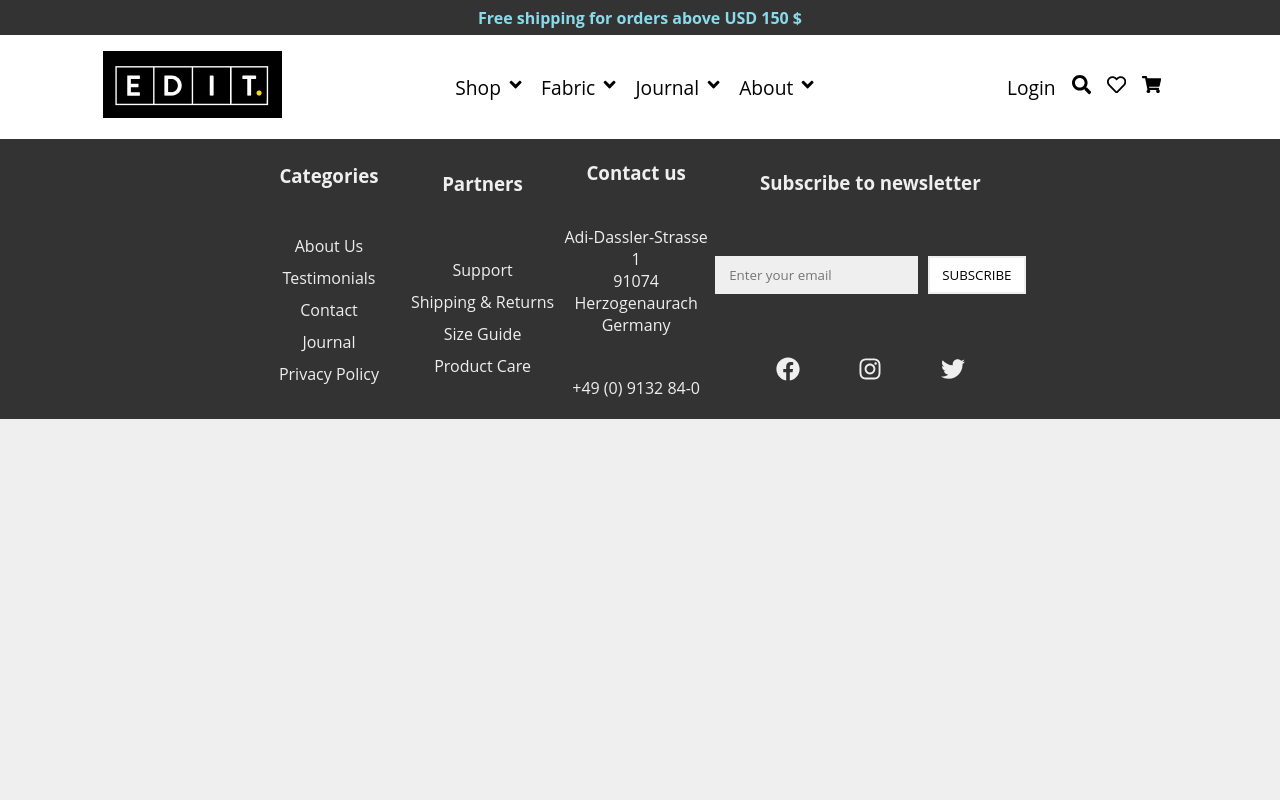
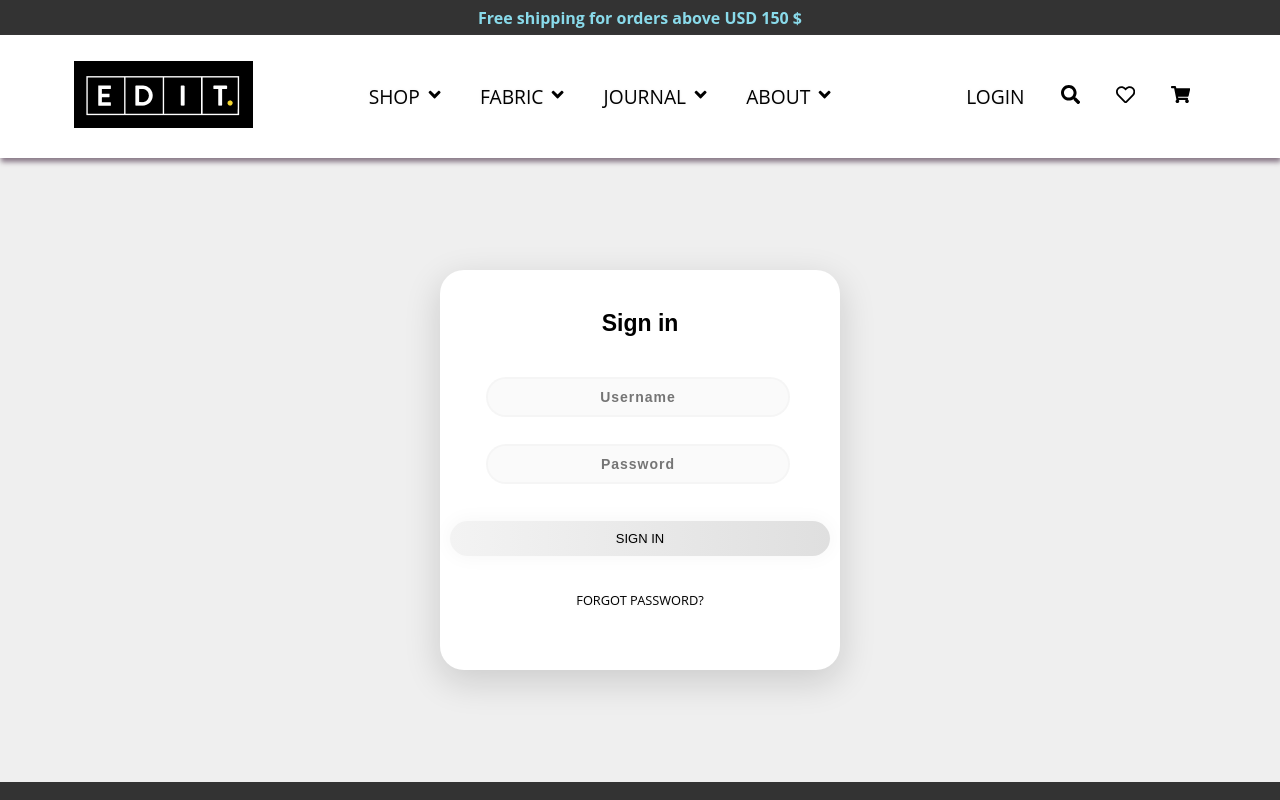
Before and after one commit to Bleites/React-Online-Store, a React (Vite) app in the folder Online-Store/: page /login in a window 1280 px wide. Shown: the top 800 px of the page. Built offline with nearby package versions, Linux system fonts and the light colour scheme.

Commit message:
login & footer corrigidos

```diff
--- a/Online-Store/src/App.jsx
+++ b/Online-Store/src/App.jsx
@@ -3,6 +3,7 @@ import { BrowserRouter as Router, Routes, Route, Link } from 'react-router-dom'
 import Home from './components/pages/Home'
 import Product from './components/pages/Product'
 import ProductList from './components/pages/ProductList'
+import Login from './components/pages/Login'
 
 import ShippPub from './components/layout/ShippPub'
 import NavBar from './components/layout/NavBar'
@@ -20,7 +21,8 @@ function App() {
               {/* <Route path="/projects" element={<Projects />} /> */}
               <Route path="/product" element={<Product />} />
               <Route path="/productlist" element={<ProductList />} />
-              <Route path="/journal" element={<Journal/>} />
+              <Route path="/journal" element={<Journal />} />
+              <Route path="/login" element={<Login />} />
               {/* <Route path="/newproject" element={<NewProject />} />
               <Route path="/project/:id" element={<Project />} /> */}
         </Routes>
--- a/Online-Store/src/components/layout/Footer.module.css
+++ b/Online-Store/src/components/layout/Footer.module.css
@@ -1,9 +1,9 @@
 footer{
 
-        width: 100%;
-        background-color: #333333;
-        text-align: center;
-        height: 35vh;
+    width: 100%;
+    background-color: #333333;
+    text-align: center;
+    height: 35vh;
 
 }
 
@@ -76,10 +76,10 @@ form div button:hover{
     display: flex;
     align-items: center;
     justify-content: space-evenly;
-
 }
 
 .social_list_item{
+    font-size: 1.5rem;
     transition: 0.5s;
 }
 
--- a/Online-Store/src/components/layout/NavBar.jsx
+++ b/Online-Store/src/components/layout/NavBar.jsx
@@ -35,7 +35,7 @@ function NavBar () {
 
                 <ul className={styles.list}>
                     <li className={styles.item}>
-                    <a href="/">Login</a>
+                    <a href="/login">Login</a>
                     </li>
 
                     <li className={styles.item}>
--- a/Online-Store/src/components/layout/NavBar.module.css
+++ b/Online-Store/src/components/layout/NavBar.module.css
@@ -3,6 +3,7 @@
     justify-content: space-around;
     background-color: white;
     padding: 1em;
+    box-shadow: 1px 4px 5px 0px #897988;
 }
 
 .list {
--- /dev/null
+++ b/Online-Store/src/components/pages/Login.jsx
@@ -0,0 +1,22 @@
+import styles from './Login.module.css'
+
+function Login(){
+
+
+    return(
+
+    <div className={styles.body}>
+            <div className={styles.main}>
+                <p className={styles.sign} align="center">Sign in</p>
+                <form className={styles.form1}>
+                <input className={styles.un} type="text" align="center" placeholder="Username"></input>
+                <input className={styles.pass} type="password" align="center" placeholder="Password"></input>
+                <a className={styles.submit} align="center">Sign in</a>
+                <p className={styles.forgot} align="center"><a href="#">Forgot Password?</a></p>
+                </form>
+            </div>
+    </div>
+    )
+}
+
+export default Login
--- /dev/null
+++ b/Online-Store/src/components/pages/Login.module.css
@@ -0,0 +1,105 @@
+
+.body {
+    font-family: 'Ubuntu', sans-serif;
+}
+
+.main {
+    background-color: #FFFFFF;
+    width: 400px;
+    height: 400px;
+    margin: 7em auto;
+    border-radius: 1.5em;
+    box-shadow: 0px 11px 35px 2px rgba(0, 0, 0, 0.14);
+}
+
+.sign {
+    padding-top: 40px;
+    color: black;
+    font-family: 'Ubuntu', sans-serif;
+    font-weight: bold;
+    font-size: 23px;
+}
+
+.un {
+    width: 76%;
+    color: rgb(38, 50, 56);
+    font-weight: 700;
+    font-size: 14px;
+    letter-spacing: 1px;
+    background: rgba(136, 126, 126, 0.04);
+    padding: 10px 20px;
+    border: none;
+    border-radius: 20px;
+    outline: none;
+    box-sizing: border-box;
+    border: 2px solid rgba(0, 0, 0, 0.02);
+    margin-bottom: 50px;
+    margin-left: 46px;
+    text-align: center;
+    margin-bottom: 27px;
+    font-family: 'Ubuntu', sans-serif;
+}
+
+.form1 {
+    padding-top: 40px;
+}
+
+.pass {
+    width: 76%;
+    color: rgb(38, 50, 56);
+    font-weight: 700;
+    font-size: 14px;
+    letter-spacing: 1px;
+    background: rgba(136, 126, 126, 0.04);
+    padding: 10px 20px;
+    border: none;
+    border-radius: 20px;
+    outline: none;
+    box-sizing: border-box;
+    border: 2px solid rgba(0, 0, 0, 0.02);
+    margin-bottom: 50px;
+    margin-left: 46px;
+    text-align: center;
+    margin-bottom: 27px;
+    font-family: 'Ubuntu', sans-serif;
+}
+
+
+.un:focus, .pass:focus {
+    border: 2px solid rgba(0, 0, 0, 0.18);
+}
+
+.submit {
+    cursor: pointer;
+    border-radius: 5em;
+    color: black;
+    background: linear-gradient(to right, #f3f3f3, #dfdfdf);
+    border: 0;
+    padding-bottom: 10px;
+    padding-top: 10px;
+    font-family: 'Ubuntu', sans-serif;
+    font-size: 13px;
+    box-shadow: 0 0 20px 1px rgba(0, 0, 0, 0.04);
+}
+
+.forgot {
+    text-shadow: 0px 0px 3px rgba(117, 117, 117, 0.12);
+    color: black;
+    padding-top: 15px;
+}
+
+a {
+    text-shadow: 0px 0px 3px rgba(117, 117, 117, 0.12);
+    color: black;
+    text-decoration: none
+}
+
+a:hover {
+    color: #ffbb33;
+}
+
+@media (max-width: 600px) {
+    .main {
+        border-radius: 0px;
+    }
+}
--- a/Online-Store/src/components/pages/ProductList.jsx
+++ b/Online-Store/src/components/pages/ProductList.jsx
@@ -1,6 +1,7 @@
 import ProductCard from '../products/ProductCard';
 import BannerProductList from '../layout/BannerProductList';
 import FilterProduct from '../FilterProduct/FilterProduct';
+import { FaAngleRight, FaAngleDown, FaAngleUp} from "react-icons/fa"
 
 import loadingImg from '../imgs/loading.svg';
 // import fullBanner from '../imgs/slider/slider01-medium.jpg'
@@ -73,43 +74,50 @@ function ProductList() {
 	}, [limit, size, category, sortBy]);
 
 	return (
-		<>
+		<div className={styles.body}>
 			<BannerProductList />
 			{/* // sort by */}
 			<FilterProduct handlerSort={handlerSort}/>
 
 			<div className={styles.container}>
 
-            <div className={styles.asidebar}>
+                    <div className={styles.asidebar_container}>
                         {/* <p onClick={() => setCategory(2)}>Clicar para setar por categorias</p> */}
-                    <h3>Filters</h3>
+                        <h3 className={styles.asidebar_title}>Filters</h3>
+
+                        <div className={styles.filters_container}>
                                 <br />
-                    <div className={styles.filters_container}>
-                        <button className={styles.dropdown_btn}>Tops</button>
+                                <h3 className={styles.fa_icons}>Tops<span><FaAngleDown/></span></h3>
                             <div  className={styles.dropdown_container}>
-                            <a href="#">Jackets</a>
-                            <a href="#">Sweaters</a>
-                            <a href="#">Shirts</a>
-                            <a href="#">Tees</a>
-                            <a href="#">Polos</a>
+                                <a href="#"><span><FaAngleRight/></span>Jackets</a>
+
+                                <a href="#"><span><FaAngleRight/></span>Sweaters</a>
+
+                                <a href="#"><span><FaAngleRight/></span>Shirts</a>
+
+                                <a href="#"><span><FaAngleRight/></span>Tees</a>
+
+                                <a href="#"><span><FaAngleRight/></span>Polos</a>
                             </div>
 
-                        <h2>Bottoms</h2>
-                        <h2>Bags</h2>
+                            <h3 className={styles.fa_icons}>Bottoms<span><FaAngleDown/></span></h3>
+                            <h3 className={styles.fa_icons}>Bags<span><FaAngleDown/></span></h3>
+                            <h3 className={styles.fa_icons}>Shoes<span><FaAngleDown/></span></h3>
+                            <div>
+                                <a href="#"><span><FaAngleRight/></span>Sneakers</a>
 
-                        <h2>Shoes</h2>
-                        <ul>
-                            <li><a href="#">Sneakers</a></li>
-                            <li><a href="#">Boots</a></li>
-                            <li><a href="#">Flip-Flops</a></li>
-                        </ul>
+                                <a href="#"><span><FaAngleRight/></span>Boots</a>
+
+                                <a href="#"><span><FaAngleRight/></span>Flip-Flops</a>
+
+                            </div>
                         </div>
                         <br />
 
                         {/* container dos butoes de tamanho */}
-                    <div className={styles.container_column}>
-                        <p>Sizes</p>
-                            <div className={styles.container_flex}>
+                        <div>
+                            <p>- Sizes</p>
+                                <div className={styles.btn_container_flex}>
                                     {/* butoes de tamanho */}
                                     <div className={styles.size_btn}
                                         value="1"
@@ -176,7 +184,7 @@ function ProductList() {
 				<img className={styles.loader} src={loadingImg} alt="loading button" />
 				Load More
 			</button>
-		</>
+		</div>
 	);
 }
 
--- a/Online-Store/src/components/pages/ProductList.module.css
+++ b/Online-Store/src/components/pages/ProductList.module.css
@@ -1,33 +1,95 @@
-.container{
-    display: flex;
-    margin: auto;
-    width: 100%;
-    padding-top: 35px;
+.body{
+    background-color: white;
 }
 
+/* container da pagina */
+.container{
+    padding-top: 35px;
+    width: 60%;
+    margin: auto;
+    display: grid;
+    grid-template-columns: 24% 24% 24% 24%;
+    grid-column-gap: 20px;
+}
+
+/* container do banner */
 .container_banner{
     min-width: 100%;
     max-height: 70%;
     background-color: rgba(0, 0, 0, 0.6);
 }
 
-.asidebar{
-    width: 30%;
-    min-height: 100%;
-    border: 1px solid red;
+/* container da sidebar */
+.container li, a{
+    text-decoration: none;
+    text-transform: uppercase;
+    font-size: 0.8rem;
+    color: black;
+    transition: 0.5s;
+    display: block;
+    margin: 10px;
 }
 
+.container a:hover, li:hover{
+    color:#ffbb33;
+}
+
+/* side bar css */
+.asidebar_container{
+
+}
+
+.asidebar_container h3{
+    margin-bottom: 10px;
+
+}
+
+.filters_container{
+    border-top: 1px solid grey;
+    border-bottom: 1px solid grey;
+    height: 370px;
+}
+
+.fa_icons{
+    display: flex;
+    justify-content: space-between;
+}
+
+/* grid dos produtos de fetch */
 .grid_products_container{
-    width: 60%;
-    margin: auto;
     display: grid;
     grid-template-columns: repeat(3, 1fr);
-    grid-column-gap: 10px;
+    grid-column-gap: 30px;
     grid-row-gap: 1em;
 }
 
+
+/* botões de size */
+.btn_container_flex{
+    display: flex;
+    align-items: center;
+    justify-content: space-between;
+    margin: 10px 0px 10px 0px;
+}
+
+.size_btn{
+    border: 1px solid black;
+    padding: 6px 12px;
+    cursor: pointer;
+    transition: 0.5s;
+}
+
+.size_btn:hover{
+    color: #ffbb33;
+    border: 1px solid #ffbb33;
+}
+
+
+
+/* botão de laoding */
 .loader{
     width: 20px;
+    background-color: white;
 }
 
 .button_load{
@@ -41,14 +103,15 @@
     transition: 0.5s;
     border: none;
     cursor: pointer;
-    margin-top: 25px;
-    margin-bottom: 25px;
     border: 0px solid #ffbb33;
     border-radius: 5px;
+    margin-top: 25px;
+    background-color: white;
 }
 
 .button_load:hover{
     color: #ffbb33;
     border: 1px solid #ffbb33;
     border-radius: 5px;
+    background-color: white;
 }
```
Lines whose indentation alone changed are shown as unchanged.
